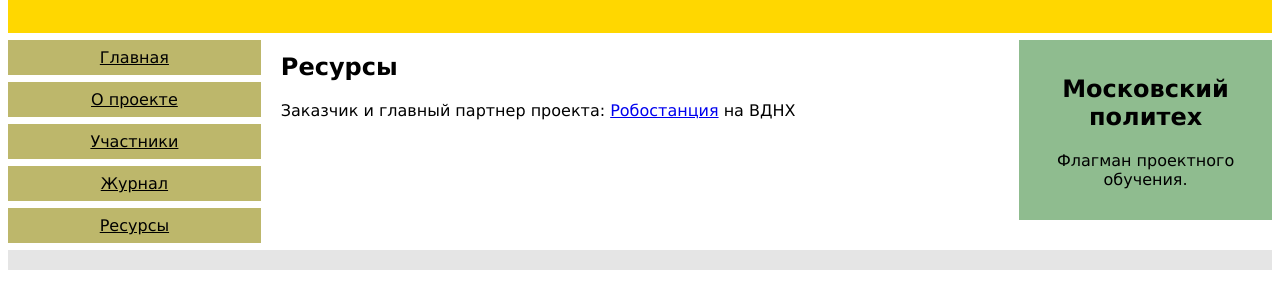
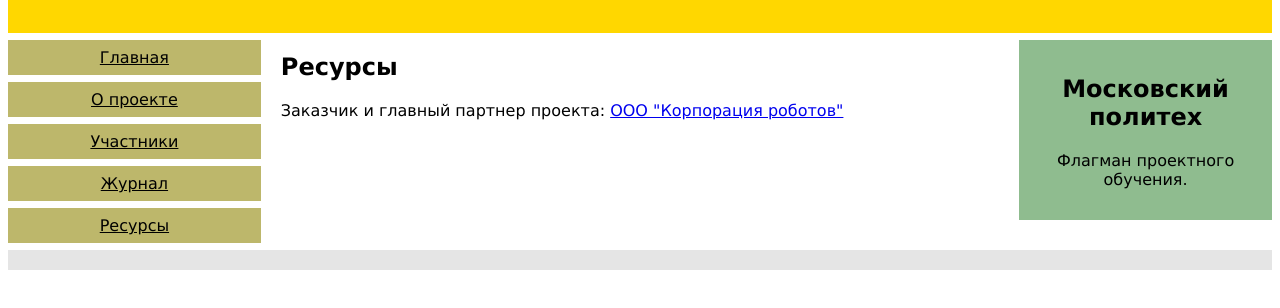
Before and after one commit to A-bro-r/practice-2025-KurbonovAM, a plain HTML site: page site/resources.html in a window 1280 px wide. Shown: the part 126-434 px from the top of the page. Drawn offline with Linux system fonts and the light colour scheme.

Commit message:
Update resources.html

```diff
--- a/site/resources.html
+++ b/site/resources.html
@@ -75,7 +75,8 @@
 
         <div class="main">
             <h2> Ресурсы</h2>
-            <p>Заказчик и главный партнер проекта: <a href="https://xn--80abwtcbllj6b9f.xn--p1ai/">Робостанция</a> на ВДНХ</p>
+            <p>Заказчик и главный партнер проекта:
+                <a href="https://xn--80acdwiyacbaelcc7azd8i.xn--p1ai/about#mission"> ООО "Корпорация роботов"</a></p>
 
         </div>
 
```
